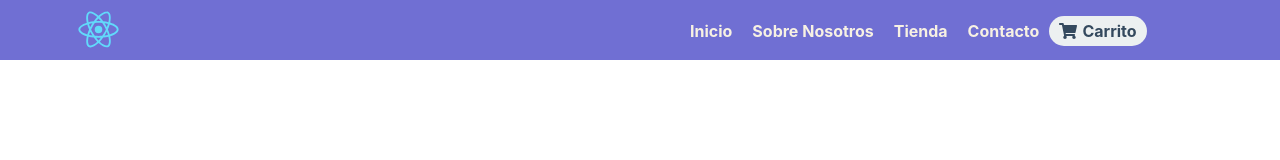
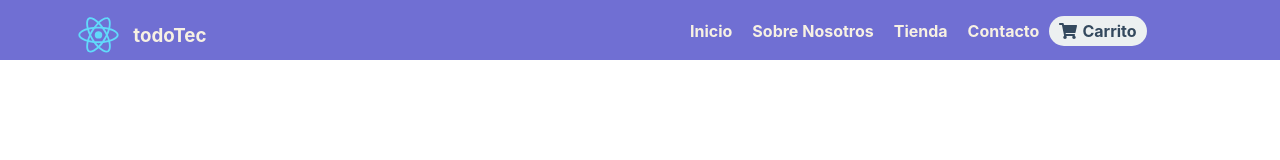
Before and after one commit to paaancho/todotecSantibanez, a React (Create React App) app: page / in a window 1280 px wide. Shown: the top 160 px of the page. Built offline with nearby package versions, Linux system fonts and the light colour scheme.

Commit message:
2 Entrega: Menu e-commerce

```diff
--- a/src/components/navbar/navbar.css
+++ b/src/components/navbar/navbar.css
@@ -6,12 +6,13 @@
 }
 .logo{
     width: 50%;
+    display: flex;
     align-items: center;
+    color: #f7f1e3;
 }
 .logo img{
     max-width: 70%;
     max-height: 70%;
-    margin-top: 5px;
 }
 .navegation{
     width: 50%;
--- a/src/components/navbar/navbar.jsx
+++ b/src/components/navbar/navbar.jsx
@@ -14,6 +14,7 @@ const Navbar = () => {
         <div className="container">
             <div className="logo">
                 <img src={logo} alt="Logo" />
+                <h3>todoTec</h3>
             </div>
             <div className="navegation">
                 <ul>
```
